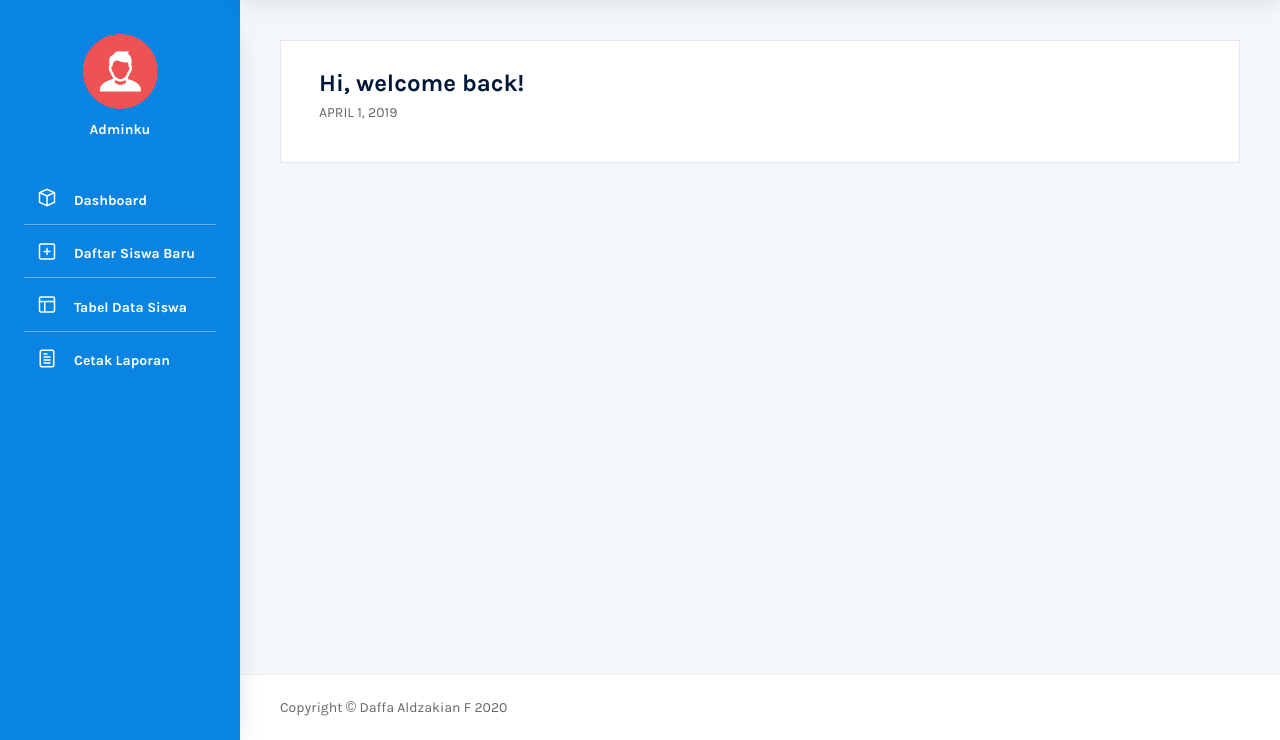
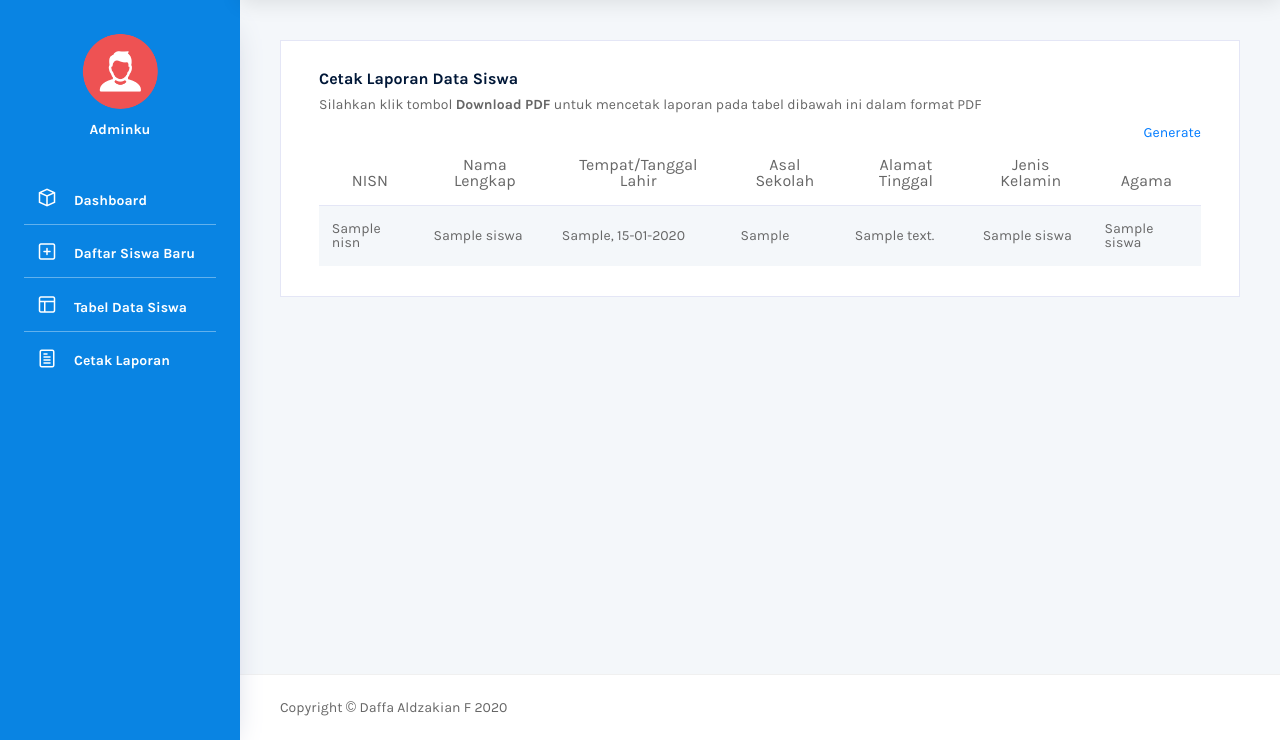
Before and after one commit to niredocz/silver-goggles, a CodeIgniter 4 app: template app/Views/pages/report.php in a window 1280 px wide. Shown: the part 60-800 px from the top of the page. Run offline with PHP 8.4 and a stand-in for CodeIgniter, Linux system fonts and the light colour scheme; the template is opened without the code that fills it: most values are stand-ins (such as "Sample title", 1, 10 or a date in 2020); some libraries are stand-ins or nearby versions.

Commit message:
add table report and print button

```diff
--- a/app/Views/pages/report.php
+++ b/app/Views/pages/report.php
@@ -3,7 +3,7 @@
 <head>
   <meta charset="utf-8">
   <meta name="viewport" content="width=device-width, initial-scale=1, shrink-to-fit=no">
-  <title><?=$title?></title>
+  <title>Cetak Laporan - SMAN 01 Surakarta</title>
   <!-- base:css -->
   <link rel="stylesheet" href="<?= base_url('assets/vendors/mdi/css/materialdesignicons.min.css')?> ">
   <link rel="stylesheet" href="<?= base_url('assets/vendors/feather/feather.css')?> ">
@@ -62,19 +62,19 @@
             </a>
           </li>
           <li class="nav-item">
-            <a class="nav-link" href="<?= base_url('/tambah')?>">
+            <a class="nav-link" href="<?= base_url('/registrasi')?>">
               <i class="icon-square-plus menu-icon"></i>
               <span class="menu-title">Daftar Siswa Baru</span>
             </a>
           </li>
           <li class="nav-item">
-            <a class="nav-link" href="<?= base_url('/edit')?>">
+            <a class="nav-link" href="<?= base_url('/tabel-siswa')?>">
               <i class="icon-layout menu-icon"></i>
               <span class="menu-title">Tabel Data Siswa</span>
             </a>
           </li>
           <li class="nav-item">
-            <a class="nav-link" href="<?= base_url('/report')?>">
+            <a class="nav-link" href="<?= base_url('/cetak-laporan')?>">
               <i class="icon-paper menu-icon"></i>
               <span class="menu-title">Cetak Laporan</span>
             </a>
@@ -89,8 +89,40 @@
               <div class="card">
                 <div class="card-body">
                   <div class="col-sm-12 mb-4 mb-xl-0">
-                    <h4 class="font-weight-bold text-dark">Hi, welcome back!</h4>
-                    <p class="font-weight-normal mb-2 text-muted">APRIL 1, 2019</p>
+                    <h6 class="font-weight-bold text-dark">Cetak Laporan Data Siswa</h6>
+                    <p class="font-weight-normal mb-2 text-muted">Silahkan klik tombol <strong>Download PDF</strong> untuk mencetak laporan pada tabel dibawah ini dalam format PDF</p>
+                    <div class="d-flex flex-row-reverse bd-highlight">
+                      <!-- <button class="btn btn-primary pdf">Download PDF</button> -->
+                      <a href="<?php echo base_url('/pdf') ?>">Generate</a>
+                    </div>
+                    <div class="table-responsive">
+                      <table class="table table-striped table-hover" id="printContent">
+                        <thead>
+                          <tr>
+                            <th class="text-center">NISN</th>
+                            <th class="text-center">Nama Lengkap</th>
+                            <th class="text-center">Tempat/Tanggal Lahir</th>
+                            <th class="text-center">Asal Sekolah</th>
+                            <th class="text-center">Alamat Tinggal</th>
+                            <th class="text-center">Jenis Kelamin</th>
+                            <th class="text-center">Agama</th>
+                          </tr>
+                        </thead>
+                        <tbody>
+                          <?php foreach($data_siswa as $row): ?>
+                          <tr>
+                            <td><?=$row->nisn;?></td>
+                            <td><?=$row->nama;?></td>
+                            <td><?=$row->tempat_lahir .', '. date('d-m-Y', strtotime($row->tanggal_lahir))?></td>
+                            <td><?=$row->asal_sekolah;?></td>
+                            <td><?=$row->alamat;?></td>
+                            <td><?=$row->nama_gender;?></td>
+                            <td><?=$row->nama_agama;?></td>
+                          </tr>
+                          <?php endforeach; ?>
+                        </tbody>
+                      </table>
+                    </div>
                   </div>
                 </div>
               </div>
@@ -113,21 +145,20 @@
   <!-- container-scroller -->
 
   <!-- base:js -->
+  <script src="<?= base_url('js/jquery.min.js')?> "></script>
+  <script src="<?= base_url('js/bootstrap.min.js')?> "></script>
   <script src="<?= base_url('assets/vendors/base/vendor.bundle.base.js')?> "></script>
-  <!-- endinject -->
-  <!-- Plugin js for this page-->
-  <!-- End plugin js for this page-->
   <!-- inject:js -->
   <script src="<?= base_url('assets/js/off-canvas.js')?> "></script>
   <script src="<?= base_url('assets/js/hoverable-collapse.js')?> "></script>
   <script src="<?= base_url('assets/js/template.js')?> "></script>
-  <!-- endinject -->
-  <!-- plugin js for this page -->
-  <script src="<?= base_url('assets/vendors/chart.js/Chart.min.js')?> "></script>
-  <script src="<?= base_url('assets/vendors/jquery-bar-rating/jquery.barrating.min.js')?> "></script>
-  <!-- End plugin js for this page -->
+
   <!-- Custom js for this page-->
-  <script src="<?= base_url('assets/js/dashboard.js')?> "></script>
+  <!-- <script src="https://code.jquery.com/jquery-1.12.4.js"></script> -->
+  <script src="<?= base_url('assets/jquery-ui/jquery-ui.min.js')?> "></script>
+  <script src="<?= base_url('js/datepicker-id.js')?>" type="text/javascript"></script>
+  <script src="<?= base_url('js/script.js')?>"></script>
+
   <!-- End custom js for this page-->
 </body>
 
```
